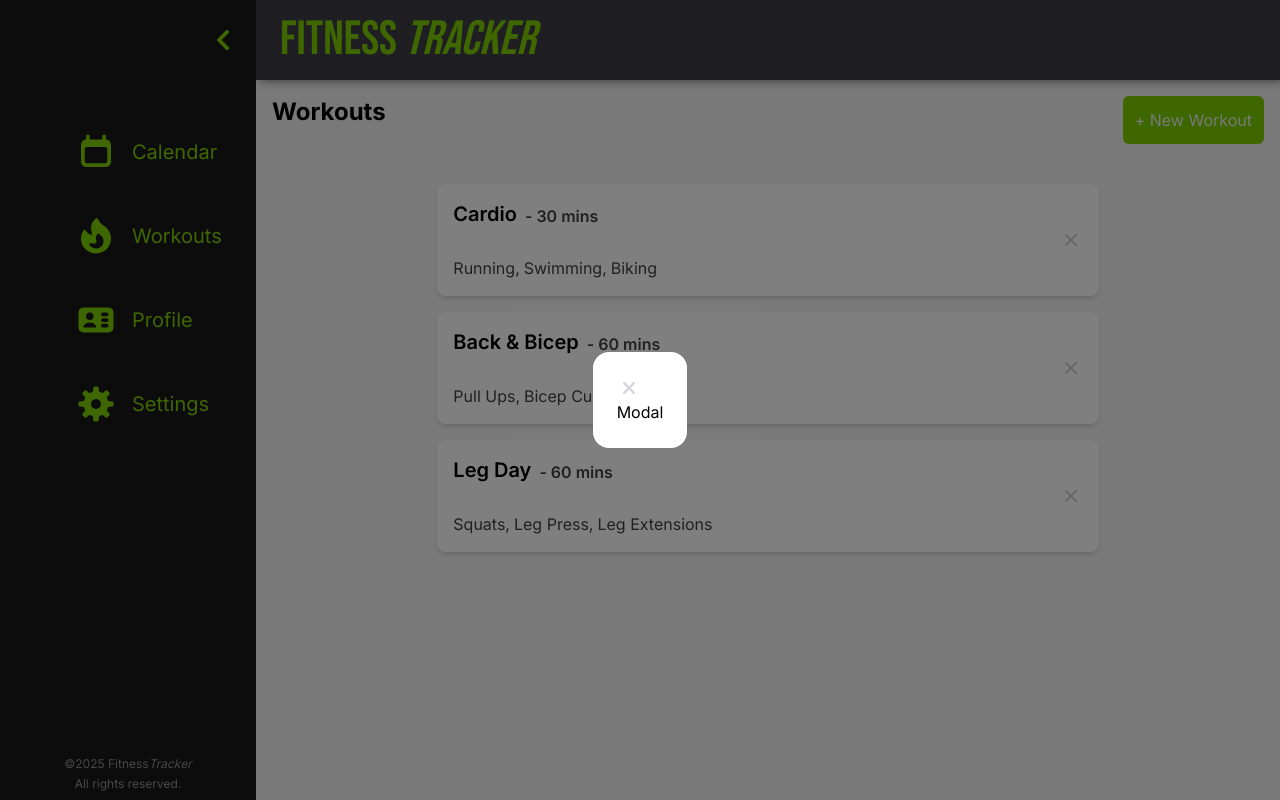
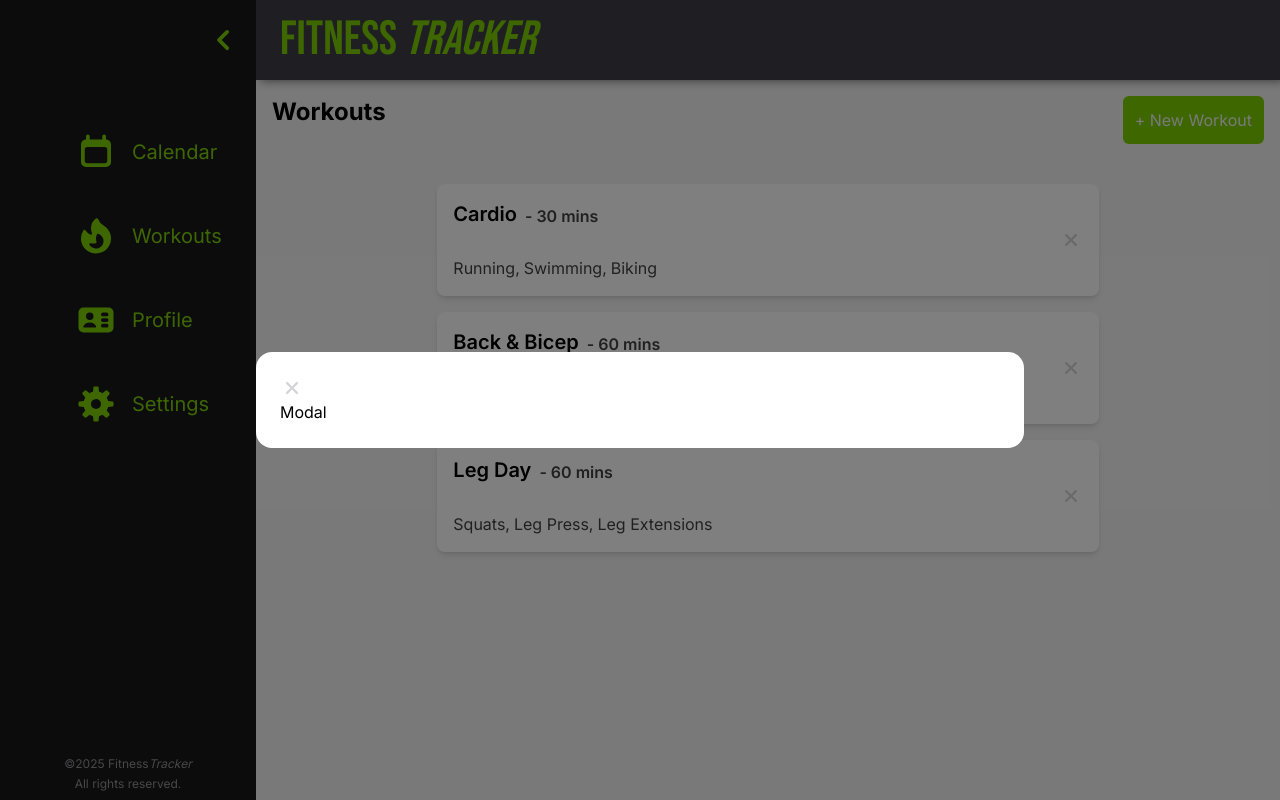
Before and after one commit to DanielG808/fitness-tracker, a Next.js app: page /dashboard/workouts in a window 1280 px wide. Both pictures are taken after a click on the button "+ New Workout". Built offline with nearby package versions, Linux system fonts and the light colour scheme.

Commit message:
adjusted modal sizing

```diff
--- a/package.json
+++ b/package.json
@@ -18,7 +18,6 @@
     "culori": "^4.0.1",
     "next": "15.3.0",
     "react": "^19.0.0",
-    "react-dom": "^19.0.0",
     "tailwind-merge": "^3.2.0",
     "zod": "^3.24.3"
   },
--- a/src/components/ui/modal.tsx
+++ b/src/components/ui/modal.tsx
@@ -6,13 +6,13 @@ type ModalProps = {
 
 export default function Modal({ closeModal }: ModalProps) {
   return (
-    <div className="fixed inset-0 z-50 flex items-center justify-center bg-black/50">
-
-        <section className="bg-white p-6 rounded-2xl relative">
-            <XButton onClick={closeModal} />
-            Modal
-
-        </section>
+    <div className="fixed inset-0 z-50 bg-black/50">
+        <div className="flex items-center justify-center absolute inset-0">
+            <section className="bg-white w-3/5 p-6 rounded-2xl relative">
+                <XButton onClick={closeModal} />
+                Modal
+            </section>
+        </div>
     </div>
   )
 }
```
Also changed, not shown: 1 other file (tests, documents, lock files or other folders).
